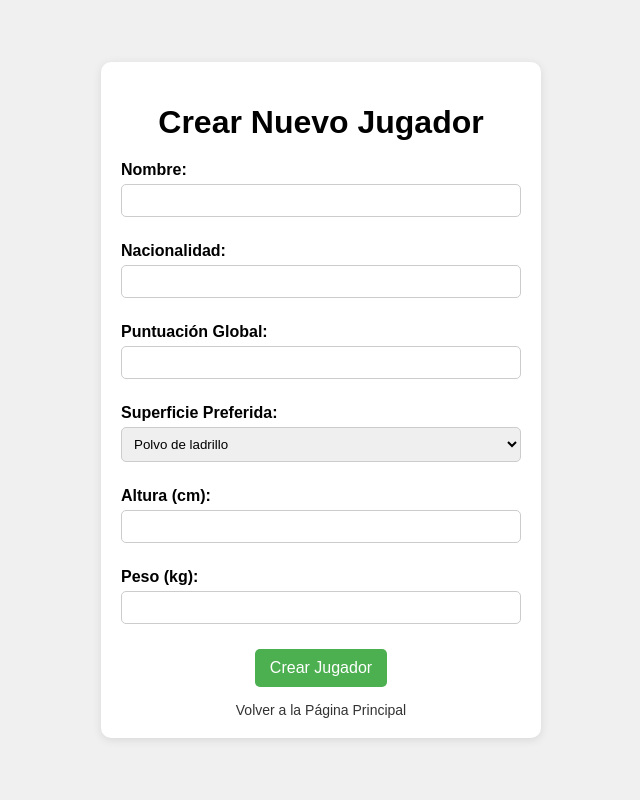
After one commit to justosaenzv/TPFinal-justosaenzvaliente, a Flask app: page /crear-jugador in a window 1280 px wide. The commit adds this page. Shown: the whole page, without its empty margins (319-959 px from the left). Run offline with Flask 3, Linux system fonts and the light colour scheme.

Commit message:
Agrego funcionalidad de crear jugador, el boton funciona y agrega a la base de datos

```diff
--- a/main.py
+++ b/main.py
@@ -1,10 +1,11 @@
-from flask import Flask, jsonify, render_template, request
+from flask import Flask, jsonify, render_template, request, redirect, url_for, flash
 from models import Tenista, db, Torneo, Historial_torneos
 
 app = Flask(__name__)
 port = 5000
 app.config['SQLALCHEMY_DATABASE_URI'] = 'postgresql://postgres:postgres@localhost:5432/tp_tenistas'
 app.config['SQLALCHEMY_TRACK_MODIFICATIONS'] = False
+app.secret_key = 'some_secret_key'
 
 @app.route('/', methods=['GET'])
 def homepage():
@@ -96,6 +97,37 @@ def obtener_tenista_por_nombre():
     else:
         return jsonify({'error': 'Tenista no encontrado'}), 404
 
+@app.route('/crear-jugador', methods=['GET'])
+def mostrar_formulario_jugador():
+    return render_template('crear_nuevo_jugador.html')
+
+
+@app.route('/crear-jugador', methods=['POST'])
+def crear_jugador():
+    nombre_tenista = request.form['nombre_tenista']
+    nacionalidad = request.form['nacionalidad']
+    puntuacion_global = request.form['puntuacion_global']
+    superficie_preferida = request.form['superficie_preferida']
+    altura_cm = request.form['altura_cm']
+    peso_kg = request.form['peso_kg']
+
+    if not (0 <= int(puntuacion_global) <= 100):
+        flash('La puntuación global debe estar entre 0 y 100.')
+        return redirect(url_for('mostrar_formulario_jugador'))
+
+    nuevo_tenista = Tenista(
+        nombre_tenista=nombre_tenista,
+        nacionalidad=nacionalidad,
+        puntuacion_global=puntuacion_global,
+        superficie_preferida=superficie_preferida,
+        altura_cm=altura_cm,
+        peso_kg=peso_kg
+    )
+
+    db.session.add(nuevo_tenista)
+    db.session.commit()
+    flash('Nuevo jugador creado exitosamente!')
+    return redirect(url_for('mostrar_formulario_jugador'))
 
 if __name__ == '__main__':
     db.init_app(app)
--- /dev/null
+++ b/static/css/crear_nuevo_jugador.css
@@ -0,0 +1,83 @@
+body {
+    font-family: Arial, sans-serif;
+    background-color: #f0f0f0;
+    display: flex;
+    justify-content: center;
+    align-items: center;
+    height: 100vh;
+    margin: 0;
+}
+
+.container {
+    background-color: #fff;
+    padding: 20px;
+    border-radius: 10px;
+    box-shadow: 0 2px 10px rgba(0, 0, 0, 0.1);
+    width: 400px;
+    text-align: center;
+}
+
+h1 {
+    margin-bottom: 20px;
+}
+
+.form-group {
+    margin-bottom: 15px;
+    text-align: left;
+}
+
+label {
+    display: block;
+    margin-bottom: 5px;
+    font-weight: bold;
+}
+
+input, select {
+    width: 100%;
+    padding: 8px;
+    margin-bottom: 10px;
+    border: 1px solid #ccc;
+    border-radius: 5px;
+    box-sizing: border-box;
+}
+
+button {
+    background-color: #4CAF50;
+    color: white;
+    padding: 10px 15px;
+    border: none;
+    border-radius: 5px;
+    cursor: pointer;
+    font-size: 16px;
+}
+
+button:hover {
+    background-color: #45a049;
+}
+
+.back-btn {
+    display: block;
+    margin-top: 15px;
+    text-decoration: none;
+    color: #333;
+    font-size: 14px;
+}
+
+.back-btn:hover {
+    text-decoration: underline;
+}
+
+.flash-messages {
+    list-style-type: none;
+    padding: 0;
+    margin: 0 0 20px 0;
+}
+
+.flash-messages li {
+    background-color: #f8d7da;
+    color: #721c24;
+    padding: 10px;
+    border: 1px solid #f5c6cb;
+    border-radius: 5px;
+    margin-bottom: 10px;
+}
--- /dev/null
+++ b/templates/crear_nuevo_jugador.html
@@ -0,0 +1,65 @@
+<!DOCTYPE html>
+<html lang="en">
+<head>
+    <meta charset="UTF-8">
+    <meta name="viewport" content="width=device-width, initial-scale=1.0">
+    <title>Crear Nuevo Jugador</title>
+    <link rel="stylesheet" href="../static/css/crear_nuevo_jugador.css">
+</head>
+<body>
+    <div class="container">
+        <h1>Crear Nuevo Jugador</h1>
+        <form action="/crear-jugador" method="post">
+            {% with messages = get_flashed_messages() %}
+                {% if messages %}
+                    <ul class="flash-messages" id="flash-messages">
+                        {% for message in messages %}
+                        <li>{{ message }}</li>
+                        {% endfor %}
+                    </ul>
+                {% endif %}
+            {% endwith %}
+            <div class="form-group">
+                <label for="nombre">Nombre:</label>
+                <input type="text" id="nombre" name="nombre_tenista" required>
+            </div>
+            <div class="form-group">
+                <label for="nacionalidad">Nacionalidad:</label>
+                <input type="text" id="nacionalidad" name="nacionalidad" required>
+            </div>
+            <div class="form-group">
+                <label for="puntuacion_global">Puntuación Global:</label>
+                <input type="number" id="puntuacion_global" name="puntuacion_global" min="0" max="100" required>
+            </div>
+            <div class="form-group">
+                <label for="superficie_preferida">Superficie Preferida:</label>
+                <select id="superficie_preferida" name="superficie_preferida" required>
+                    <option value="Polvo de ladrillo">Polvo de ladrillo</option>
+                    <option value="Cemento">Cemento</option>
+                    <option value="Pasto">Pasto</option>
+                </select>
+            </div>
+            <div class="form-group">
+                <label for="altura_cm">Altura (cm):</label>
+                <input type="number" id="altura_cm" name="altura_cm" required>
+            </div>
+            <div class="form-group">
+                <label for="peso_kg">Peso (kg):</label>
+                <input type="number" id="peso_kg" name="peso_kg" required>
+            </div>
+            <button type="submit">Crear Jugador</button>
+        </form>
+        <a href="/" class="back-btn">Volver a la Página Principal</a>
+    </div>
+    <script>
+        document.addEventListener("DOMContentLoaded", function() {
+          const flashMessages = document.getElementById('flash-messages');
+          if (flashMessages) {
+            setTimeout(function() {
+              flashMessages.style.display = 'none';
+            }, 10000);
+          }
+        });
+      </script>
+</body>
+</html>
--- a/templates/home.html
+++ b/templates/home.html
@@ -21,7 +21,7 @@
             <button id="submitBtn">Buscar</button>
         </div>
         <div class="button-container">
-            <button onclick="window.location.href='/nuevo_jugador'">Crear Nuevo Jugador</button>
+            <button onclick="window.location.href='/crear-jugador'">Crear Nuevo Jugador</button>
             <button onclick="window.location.href='/nuevo_torneo'">Crear Nuevo Torneo</button>
             <button onclick="window.location.href='/agregar_historial'">Agregar Torneo al Historial</button>
             <button onclick="window.location.href='/simular_torneo'">Simular Nuevo Torneo</button>
```
